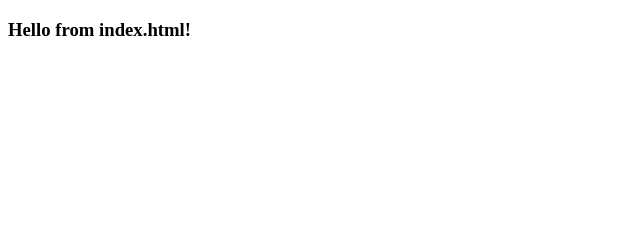
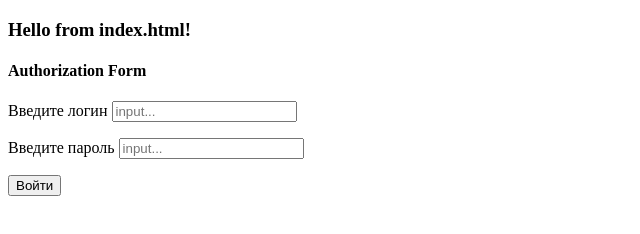
Before and after one commit to FelikMine/Portfolio, a plain HTML site: page index.html in a window 1280 px wide. Shown: the whole page, without its empty margins (0-640 px from the left). Drawn offline with Linux system fonts and the light colour scheme.

Commit message:
Добавление формы авторизации

```diff
--- a/index.html
+++ b/index.html
@@ -7,5 +7,21 @@
 </head>
 <body>
     <h3> Hello from index.html! </h3>
+
+    <h4>Authorization Form</h4>
+    <form id="loginForm" onSubmit={handleSubmit}>
+        <p>
+            <label for="username" class="uname" data-icon="u" > Введите логин </label>
+            <input id="username" name="username" required="required" type="login" placeholder="input..."/>
+        </p>
+        <p>
+            <label for="password" class="youpasswd" data-icon="p"> Введите пароль </label>
+            <input id="password" name="password" required="required" type="password" placeholder="input..." />
+        </p>
+        <p class="login button">
+            <input type="submit" value="Войти" />
+        </p>
+    </form>
+
 </body>
 </html>
```
